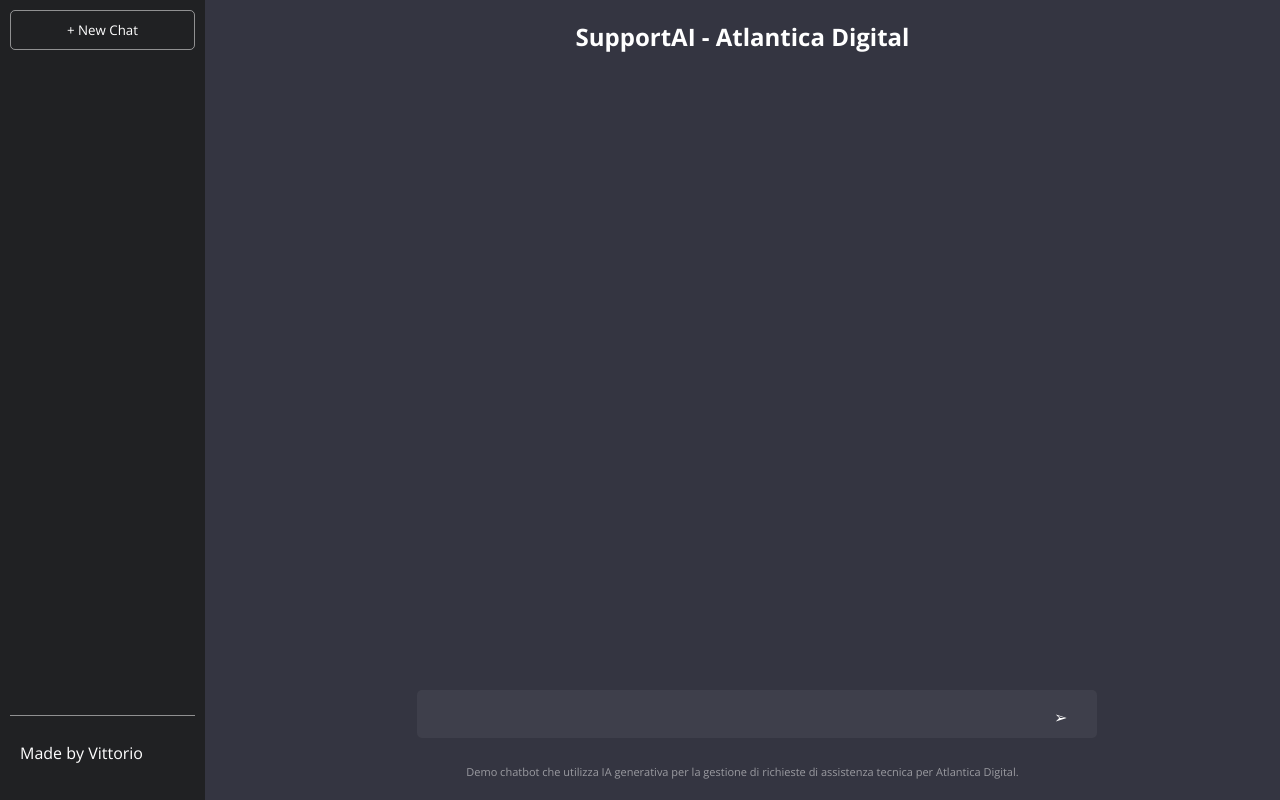
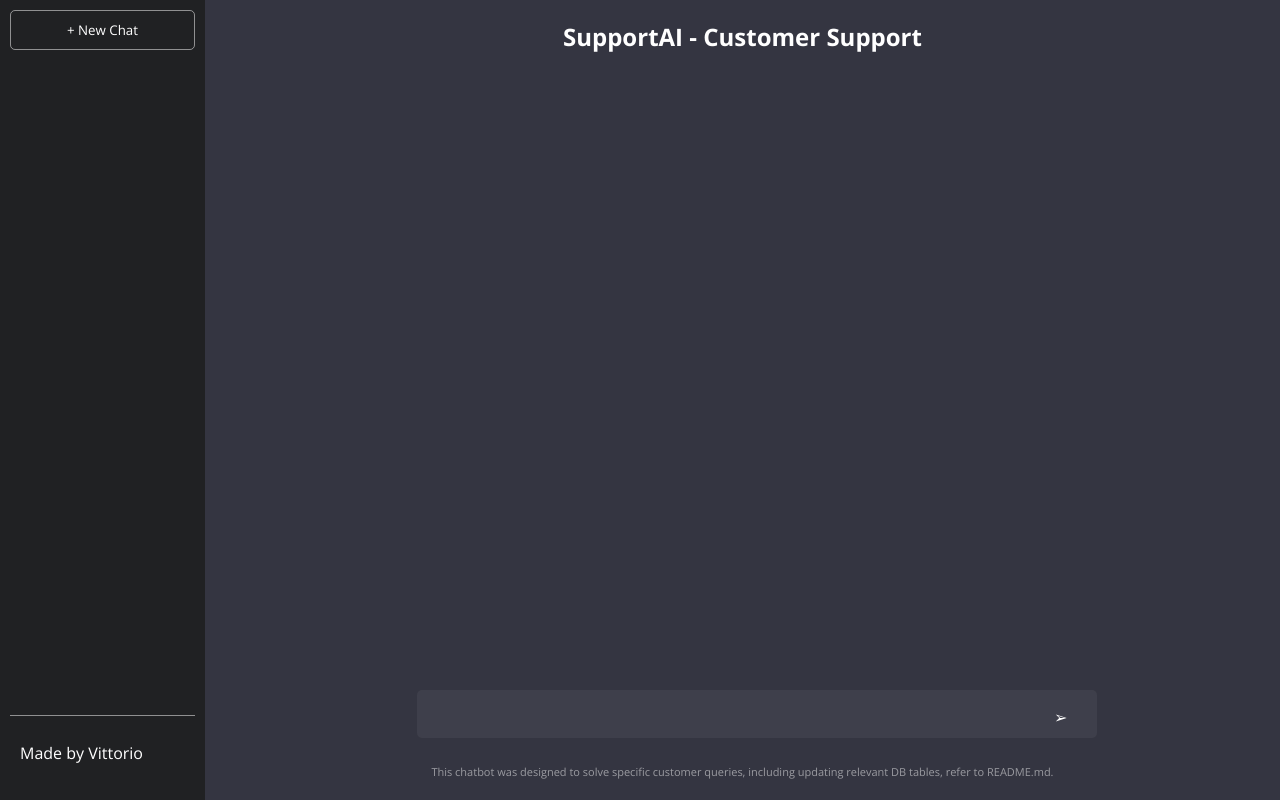
Before and after one commit to vittoriohalfon/customer-support-gpt, a React (Create React App) app: page / in a window 1280 px wide. Built offline with nearby package versions, Linux system fonts and the light colour scheme.

Commit message:
minor changes to App.js

```diff
--- a/src/App.js
+++ b/src/App.js
@@ -94,7 +94,7 @@
   function LoadingIcon() {
     return (
         <div className="loading-icon">
-            AtlanticaGPT is analyzing the request...
+            QueriesGPT is analyzing the request...
         </div>
     )
 }
@@ -111,7 +111,7 @@
         </nav>
       </section>
       <section className = "main">
-        {!currentTitle && <h1>SupportAI - Atlantica Digital</h1>}
+        {!currentTitle && <h1>SupportAI - Customer Support</h1>}
         <ul className = "feed">
           {currentChat?.map((chatMessage, index) => <li key={index}>
           <p className = "role">{chatMessage.role}</p>
@@ -124,7 +124,7 @@
             <textarea value={value} onChange={(e) => setValue(e.target.value)} onKeyDown={handleKeyDown} rows={calculateRows(value)}/>
             <div id = "submit" onClick={getMessages}>➢</div>
           </div>
-          <p className = "info">Demo chatbot che utilizza IA generativa per la gestione di richieste di assistenza tecnica per Atlantica Digital.
+          <p className = "info">This chatbot was designed to solve specific customer queries, including updating relevant DB tables, refer to README.md.
           </p>
         </div>
       </section>
```
